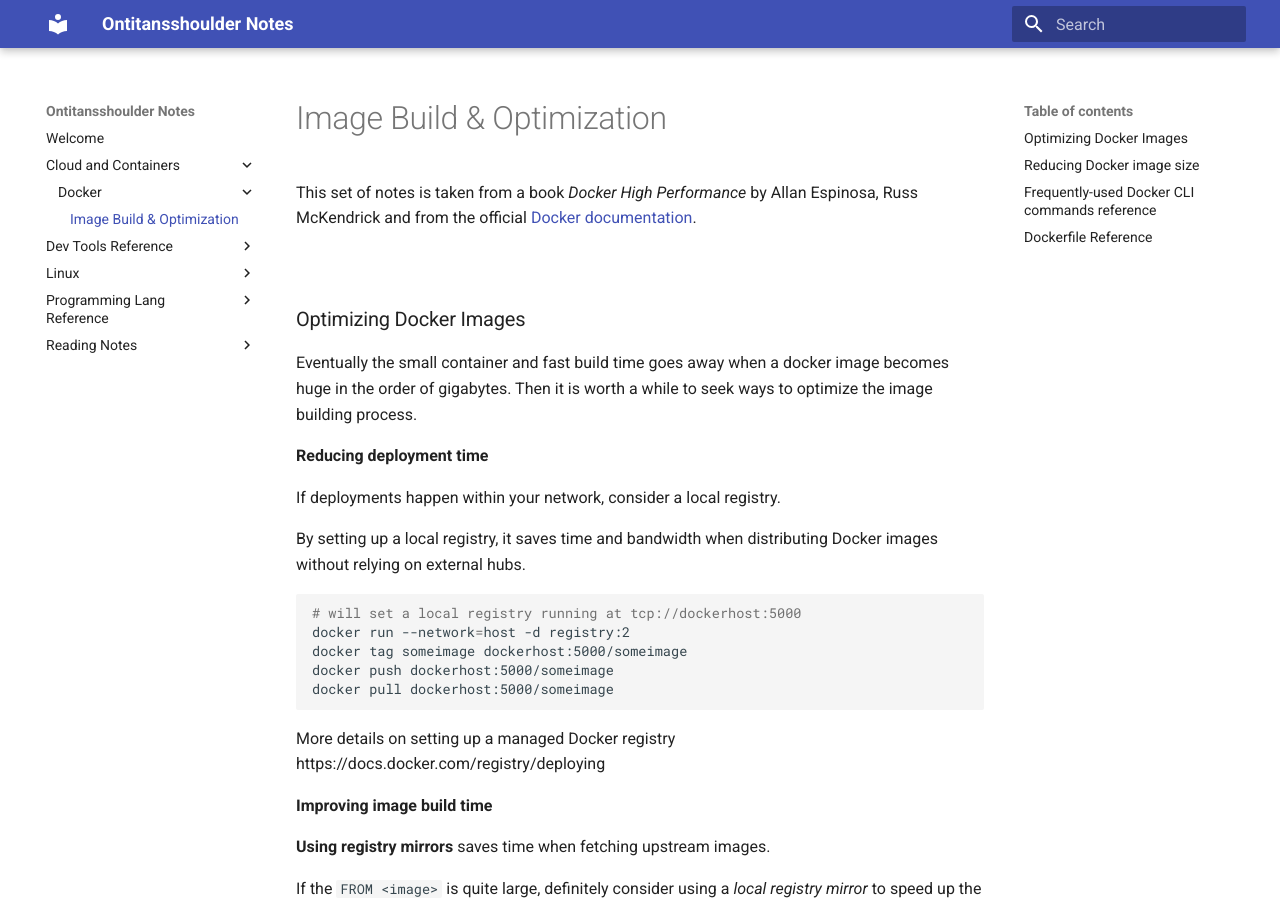
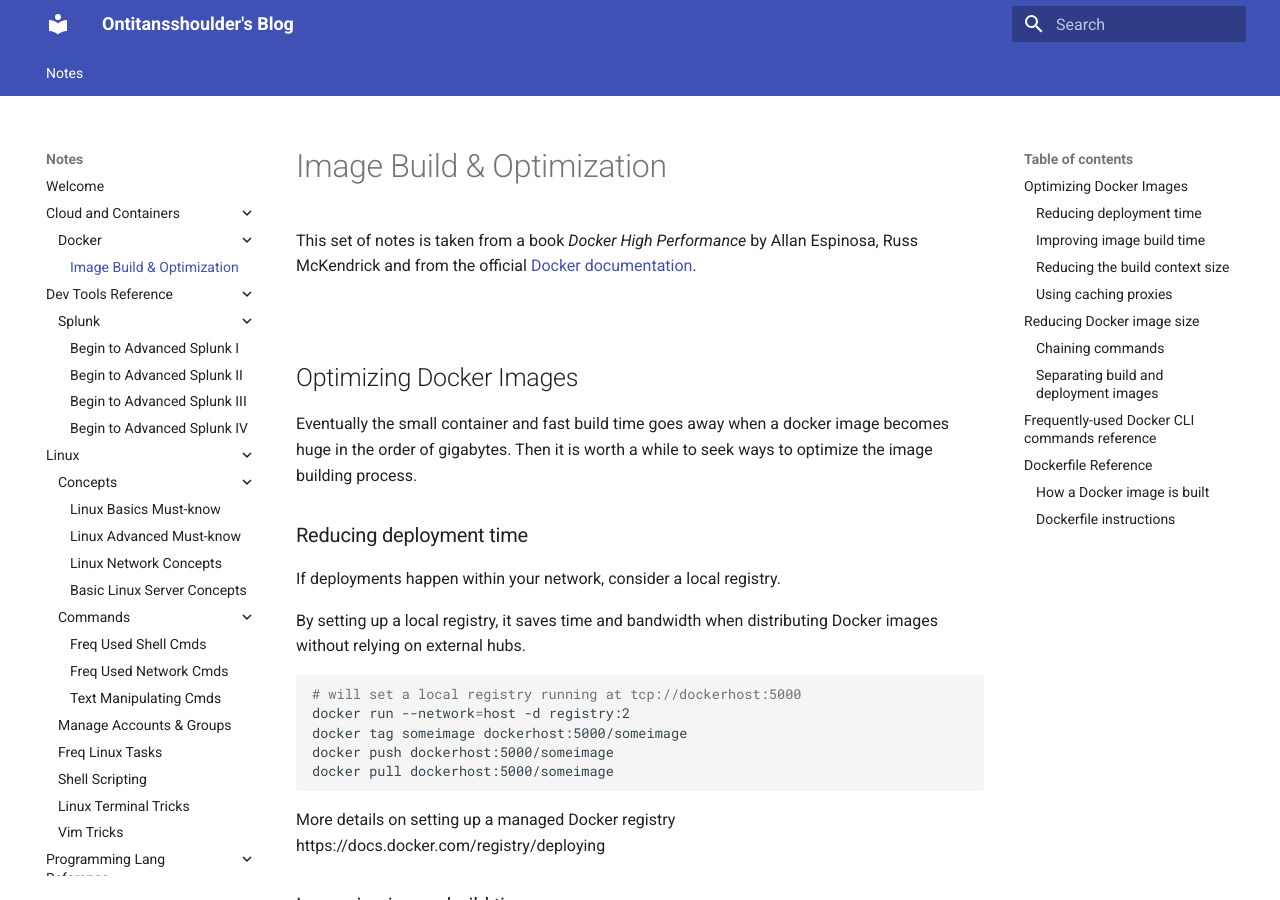
Before and after one commit to OnTitansShoulder/ontitansshoulder.github.io, an MkDocs documentation site: the page built from docs/Cloud-and-Containers/Docker/Docker-Knowledge.md, in a window 1280 px wide and 900 px high. Built offline with MkDocs 1.6.1 and Material for MkDocs 9.7.7, drawn with Linux system fonts in a browser that asks for light colours.

Commit message:
minor style and content change

````diff
--- a/docs/Cloud-and-Containers/Docker/Docker-Knowledge.md
+++ b/docs/Cloud-and-Containers/Docker/Docker-Knowledge.md
@@ -11,11 +11,11 @@
 
 <br/>
 
-### Optimizing Docker Images
+## Optimizing Docker Images
 
 Eventually the small container and fast build time goes away when a docker image becomes huge in the order of gigabytes. Then it is worth a while to seek ways to optimize the image building process.
 
-**Reducing deployment time**
+### Reducing deployment time
 
 If deployments happen within your network, consider a local registry.
 
@@ -31,7 +31,7 @@
 
 More details on setting up a managed Docker registry https://docs.docker.com/registry/deploying
 
-**Improving image build time**
+### Improving image build time
 
 **Using registry mirrors** saves time when fetching upstream images.
 
@@ -59,7 +59,7 @@
 
 For example, copy a dependency file and run the installation command before copy the source files into the image, since the source files are expected to change much more often.
 
-**Reducing the build context size**
+### Reducing the build context size
 
 Try to avoid copy unnecessary files into the image.
 
@@ -77,7 +77,7 @@
 docker build [OPTIONS] -f- CONTEXT_PATH # read Dockerfile from STDIN
 ```
 
-**Using caching proxies**
+### Using caching proxies
 
 Another common problem that causes long runtimes in building Docker images is instructions that download dependencies, such as fetching packages from `yum` repositories or python modules.
 
@@ -97,7 +97,7 @@
 
 <br/>
 
-### Reducing Docker image size
+## Reducing Docker image size
 
 While the increase of the image size is inevitable as more changes and features added to the program being containerized, there are some good practices to help _reduce the image size_ or _speed up the build_.
 
@@ -109,7 +109,7 @@
 
 Limiting each container to one process is a good rule of thumb, but it is not a hard and fast rule. Use your best judgment to keep containers as clean and modular as possible.
 
-**Chaining commands**
+### Chaining commands
 
 Packaging **metadata and cache** are the common parts of the code that are usually increased in size. A Docker image's size is basically the _sum of each individual layer image_ (more specifically, only `RUN COPY ADD` creates layers, other instructions creates temporary intermediate layers that won't add up image size); this is how **union filesystems** work. That's why installing packages and removing cache in a separate step will not reduce the image size, like following practice:
 
@@ -139,7 +139,7 @@
     rm -rfv /var/lib/apt/lists/*
 ```
 
-**Separating build and deployment images**
+### Separating build and deployment images
 
 **Source libraries**, such as compilers and source header files, are only necessary when **building an application** inside a Docker image. After the application is built, only the compiled binary and related shared libraries are needed to run the application.
 
@@ -215,7 +215,7 @@
 
 <br/>
 
-### Frequently-used Docker CLI commands reference
+## Frequently-used Docker CLI commands reference
 
 ```sh
 docker info # prints a summary of current docker environment
@@ -237,9 +237,9 @@
 
 <br/>
 
-### Dockerfile Reference
+## Dockerfile Reference
 
-**How a Docker image is built**
+### How a Docker image is built
 
 A `Dockerfile` is a text document that describes how a Docker image is built.
 
@@ -268,7 +268,7 @@
 
 <br/>
 
-**Dockerfile instructions**
+### Dockerfile instructions
 
 <br/>
 
--- a/mkdocs.yml
+++ b/mkdocs.yml
@@ -1,4 +1,4 @@
-site_name: Ontitansshoulder Notes
+site_name: Ontitansshoulder's Blog
 site_author: Zhongkai Liu
 site_description: >-
   A collection of notes I took during my learning...
@@ -14,6 +14,9 @@
     text: Roboto
     code: Roboto Mono
   favicon: assets/favicon.ico
+  features:
+    - navigation.tabs
+    - navigation.expand
 
 plugins:
   - search
@@ -36,3 +39,47 @@
   - toc:
       baselevel: 1
       permalink: true
+
+nav:
+  - Notes:
+    - Welcome: "index.md"
+    - Cloud and Containers:
+      - Docker:
+        - "Cloud-and-Containers/Docker/Docker-Knowledge.md"
+    - Dev Tools Reference:
+      - Splunk:
+        - "Dev-Tools-Reference/Splunk/I-Fundamentals.md"
+        - "Dev-Tools-Reference/Splunk/II-Fundamentals.md"
+        - "Dev-Tools-Reference/Splunk/III-Fundamentals.md"
+        - "Dev-Tools-Reference/Splunk/IV-Advanced.md"
+    - Linux:
+      - Concepts:
+        - Linux Basics Must-know: "Linux/Concepts/Basics.md"
+        - Linux Advanced Must-know: "Linux/Concepts/Adv_Concepts.md"
+        - Linux Network Concepts: "Linux/Concepts/Networking-Concepts.md"
+        - Basic Linux Server Concepts: "Linux/Concepts/Server-Basics.md"
+      - Commands:
+        - Freq Used Shell Cmds: "Linux/Commands/Freq-Used-Shell-Cmds.md"
+        - Freq Used Network Cmds: "Linux/Commands/Networking-Shell-Cmds.md"
+        - Text Manipulating Cmds: "Linux/Commands/Text-Manipulating-Cmds.md"
+      - Manage Accounts & Groups: "Linux/Account-Administration.md"
+      - Freq Linux Tasks: "Linux/Freq-Tasks.md"
+      - Shell Scripting: "Linux/Shell-Scripting.md"
+      - Linux Terminal Tricks: "Linux/Terminal-Tricks.md"
+      - Vim Tricks: "Linux/Vim-Tricks.md"
+    - Programming Lang Reference:
+      - Golang:
+        - Golang Language Reference: "Programming-Lang-Reference/Golang/Golang-Specs.markdown"
+        - Effective Go: "Programming-Lang-Reference/Golang/Best-Practices.md"
+        - Go libraries and examples: "Programming-Lang-Reference/Golang/Freq-Used-Libs.md"
+      - Java:
+        - Effective Java: "Programming-Lang-Reference/Java/Best-Practices.md"
+        - Java Design Patterns: "Programming-Lang-Reference/Java/Design-Patterns.md"
+      - Perl:
+        - Perl Language Reference: "Programming-Lang-Reference/Perl/Perl-Lang-Specs.md"
+      - Github Markdown Guide: "Programming-Lang-Reference/Github-Markdown.md"
+      - Regex Cheatsheet: "Programming-Lang-Reference/Regex-Specs.md"
+    - Other Reading Notes:
+      - How Netflix Works: "Reading-Notes/How-Netflix-Works.md"
+      - System Design Guide: "Reading-Notes/System-Design-Concepts.md"
+      - Why Latency Matters: "Reading-Notes/Why-Latency-Matters.md"
````
Also changed, not shown: docs/Linux/Vim-Tricks.md (+1 -0 lines), docs/Programming-Lang-Reference/Java/Design-Patterns.md (+31 -1 lines), docs/index.md (+1 -1 lines).
